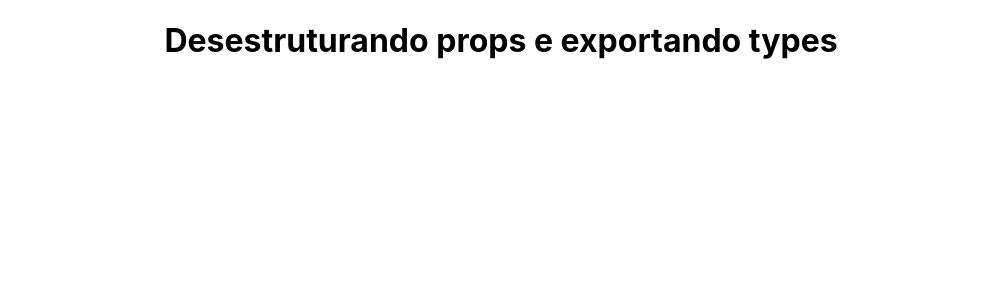
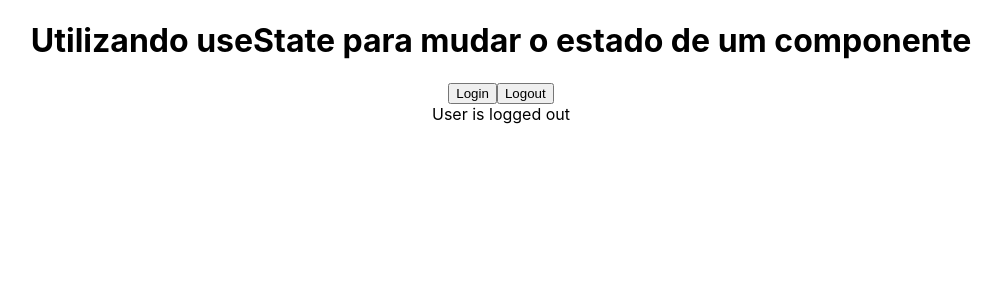
Before and after one commit to hygino82/codevolution-react-typescript, a React (Create React App) app: page / in a window 1280 px wide. Shown: the top 300 px of the page, without its empty margins (139-1141 px from the left). Built offline with nearby package versions, Linux system fonts and the light colour scheme.

Commit message:
Utilizando useState para mudar o estado de um componente

```diff
--- a/src/App.tsx
+++ b/src/App.tsx
@@ -1,9 +1,11 @@
 import './App.css';
+import { LoggedIn } from './state/LoggedIn';
 
 function App() {
   return (
     <div className="App">
-      <h1>Desestruturando props e exportando types</h1>
+      <h1>Utilizando useState para mudar o estado de um componente</h1>
+      <LoggedIn/>
     </div>
   );
 }
--- /dev/null
+++ b/src/state/LoggedIn.tsx
@@ -0,0 +1,22 @@
+import { useState } from "react";
+
+export const LoggedIn = () => {
+
+    const [isLoggedIn, setIsLoggedIn] = useState(false);
+
+    const handleLogin = () => {
+        setIsLoggedIn(true);
+    }
+
+    const handleLogout = () => {
+        setIsLoggedIn(false);
+    }
+
+    return (
+        <div>
+            <button onClick={handleLogin}>Login</button>
+            <button onClick={handleLogout}>Logout</button>
+            <div>User is {isLoggedIn ? 'logged in' : 'logged out'}</div>
+        </div>
+    );
+}
```
